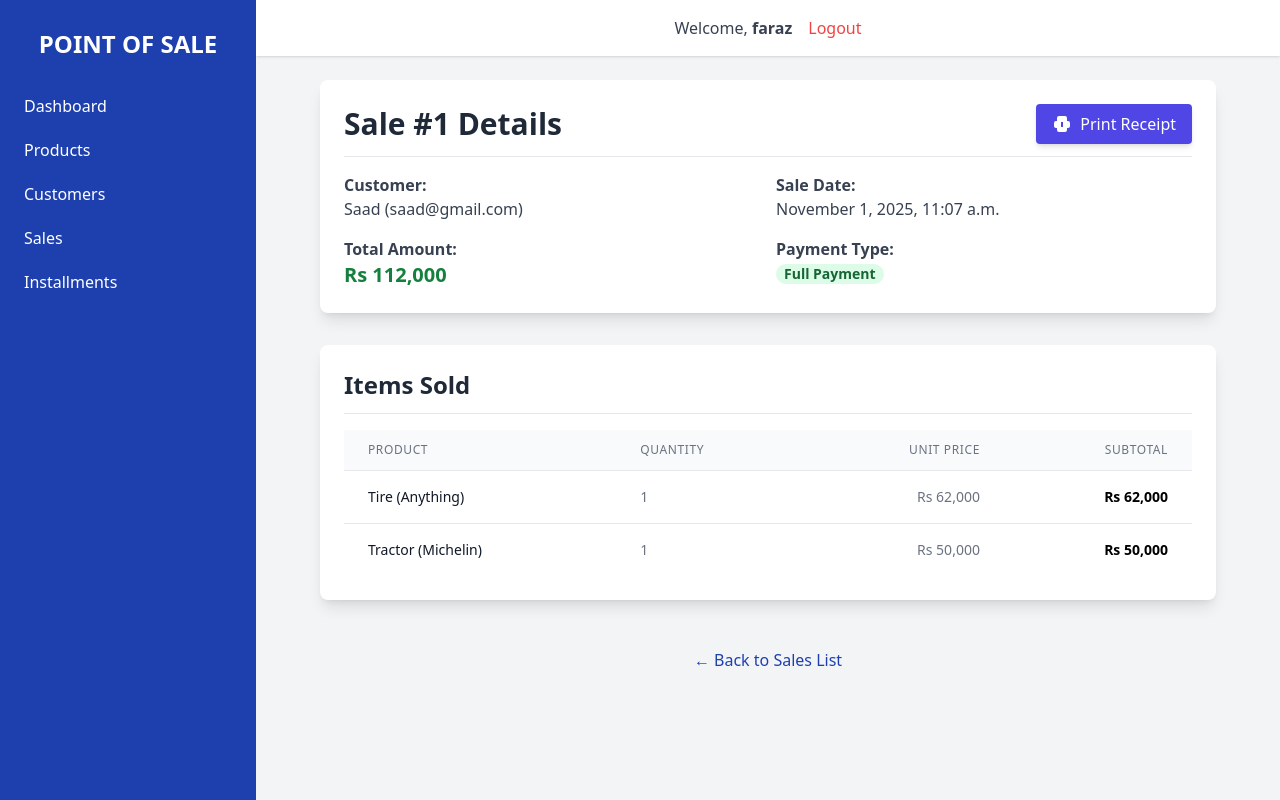
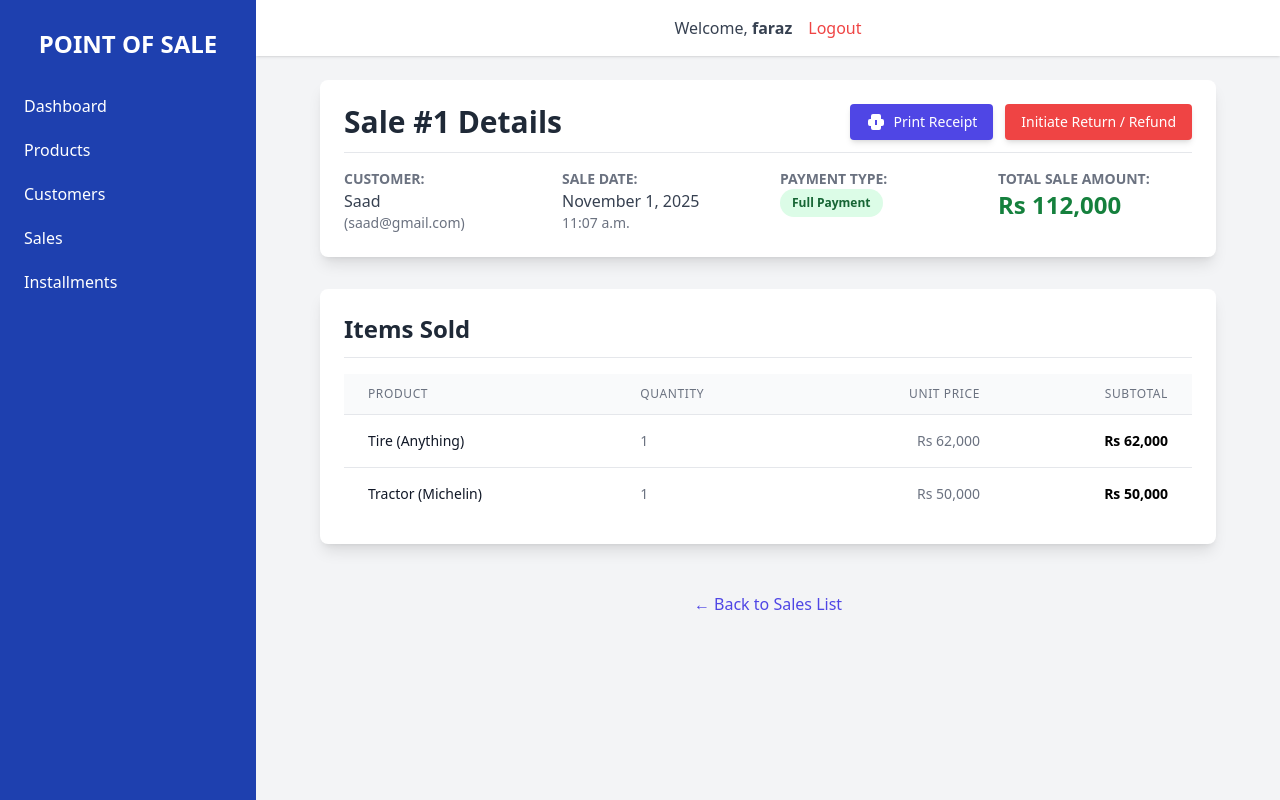
Before and after one commit to ahmadfaraz2/POS-prime-tyres, a Django app: page /sales/1/ in a window 1280 px wide. Run offline with Django 5.2, Linux system fonts and the light colour scheme; a user stored in the database is signed in; data comes from the database, SQL or seed files in the repository; both versions use the stored data as it was after the commit; some libraries are stand-ins or nearby versions.

Commit message:
working but don't like the idea or implementation

```diff
--- a/sales/templates/sales/sale_detail.html
+++ b/sales/templates/sales/sale_detail.html
@@ -1,46 +1,92 @@
 {% extends 'base.html' %}
 {% load humanize %}
-
+{% load form_tags %}
 {% block title %}Sale #{{ sale.id }}{% endblock %}
 
 {% block content %}
 <div class="max-w-4xl mx-auto space-y-8">
+
     <div class="bg-white p-6 rounded-lg shadow-lg">
-        <div class="flex justify-between items-center border-b pb-3 mb-4">
+        <div class="flex flex-col sm:flex-row sm:justify-between sm:items-center border-b pb-3 mb-4 space-y-3 sm:space-y-0">
             <h1 class="text-3xl font-bold text-gray-800">Sale #{{ sale.id }} Details</h1>
-    <a href="{% url 'sales:sale_receipt' sale.pk %}" target="_blank" class="bg-indigo-600 hover:bg-indigo-700 text-white font-medium py-2 px-4 rounded transition duration-150 shadow-md flex items-center space-x-2">
+
+            <div class="flex flex-col sm:flex-row space-y-2 sm:space-y-0 sm:space-x-3">
+
+                <a href="{% url 'sales:sale_receipt' sale.pk %}" target="_blank" class="bg-indigo-600 hover:bg-indigo-700 text-white font-medium py-2 px-4 rounded transition duration-150 shadow-md flex items-center justify-center space-x-2 text-sm">
                     <svg class="w-5 h-5" fill="currentColor" viewBox="0 0 20 20" xmlns="http://www.w3.org/2000/svg"><path fill-rule="evenodd" d="M5 4v3H4a2 2 0 00-2 2v3a2 2 0 002 2h1v2a2 2 0 002 2h6a2 2 0 002-2v-2h1a2 2 0 002-2V9a2 2 0 00-2-2h-1V4a2 2 0 00-2-2H7a2 2 0 00-2 2zm4 9V8h2v5h-2z" clip-rule="evenodd"></path></svg>
                     <span>Print Receipt</span>
                 </a>
+
+                <a href="{% url 'sales:return_create' sale.pk %}" class="bg-red-500 hover:bg-red-600 text-white font-medium py-2 px-4 rounded shadow-md flex items-center justify-center text-sm">
+                    Initiate Return / Refund
+                </a>
+            </div>
         </div>
 
-        <div class="grid grid-cols-1 md:grid-cols-2 gap-4 text-gray-700">
+        <div class="grid grid-cols-1 sm:grid-cols-2 md:grid-cols-4 gap-6 text-gray-700">
             <div>
-                <p class="font-semibold">Customer:</p>
-                <p>{{ sale.customer.name }} ({{ sale.customer.email }})</p>
+                <p class="font-semibold text-sm uppercase text-gray-500">Customer:</p>
+                <p class="font-medium">{{ sale.customer.name }}</p>
+                <p class="text-sm text-gray-500">({{ sale.customer.email }})</p>
             </div>
             <div>
-                <p class="font-semibold">Sale Date:</p>
-                <p>{{ sale.sale_date|date:"F j, Y, g:i a" }}</p>
+                <p class="font-semibold text-sm uppercase text-gray-500">Sale Date:</p>
+                <p class="font-medium">{{ sale.sale_date|date:"F j, Y" }}</p>
+                <p class="text-sm text-gray-500">{{ sale.sale_date|date:"g:i a" }}</p>
             </div>
             <div>
-                <p class="font-semibold">Total Amount:</p>
-                <p class="text-green-700 font-bold text-xl">Rs {{ sale.total_amount|floatformat:0|intcomma }}</p>
-            </div>
-            <div>
-                <p class="font-semibold">Payment Type:</p>
+                <p class="font-semibold text-sm uppercase text-gray-500">Payment Type:</p>
                 <p>
-                    <span class="px-2 inline-flex text-sm leading-5 font-semibold rounded-full
+                    <span class="px-3 py-1 inline-flex text-xs leading-5 font-semibold rounded-full
                         {% if sale.payment_type == 'FULL' %}bg-green-100 text-green-800{% else %}bg-orange-100 text-orange-800{% endif %}">
                         {{ sale.get_payment_type_display }}
                     </span>
                 </p>
             </div>
+            <div class="sm:col-span-2 md:col-span-1">
+                <p class="font-semibold text-sm uppercase text-gray-500">Total Sale Amount:</p>
+                <p class="text-green-700 font-bold text-2xl">Rs {{ sale.total_amount|floatformat:0|intcomma }}</p>
+            </div>
         </div>
     </div>
 
+    {% if sale.returns.all %}
+    <div class="bg-white p-6 rounded-lg shadow-lg border-2 border-red-200">
+        <h2 class="text-2xl font-semibold text-red-700 border-b pb-3 mb-4">Sale Returns</h2>
+
+        <p class="text-xl font-bold text-red-700 mb-6">
+            Total Refunded:
+            <span class="text-red-600">Rs {{ sale.returns.all|get_total_refunds|floatformat:0|intcomma }}</span>
+        </p>
+
+        <div class="space-y-6">
+            {% for return in sale.returns.all %}
+            <div class="border p-4 rounded bg-red-50">
+                <div class="flex justify-between items-center mb-2">
+                    <p class="font-semibold text-red-800">Return #{{ return.id }} on {{ return.return_date|date:"F j, Y" }}</p>
+                    <p class="font-bold text-lg text-red-600">Refund: Rs {{ return.total_refund_amount|floatformat:0|intcomma }}</p>
+                </div>
+
+                <p class="text-sm mb-3 text-gray-600">Reason: {{ return.get_reason_display }}</p>
+
+                <h4 class="font-medium text-gray-700 border-t pt-2">Items Returned:</h4>
+                <ul class="mt-1 text-sm space-y-1 pl-4">
+                    {% for item in return.items.all %}
+                    <li class="flex justify-between">
+                        <span>{{ item.quantity }} x {{ item.product.name }}</span>
+                        <span class="font-medium text-red-500">Rs {{ item.unit_price|floatformat:0|intcomma }}</span>
+                    </li>
+                    {% endfor %}
+                </ul>
+            </div>
+            {% endfor %}
+        </div>
+    </div>
+    {% endif %}
+
     <div class="bg-white p-6 rounded-lg shadow-lg">
         <h2 class="text-2xl font-semibold text-gray-800 border-b pb-3 mb-4">Items Sold</h2>
+        <div class="overflow-x-auto">
             <table class="min-w-full divide-y divide-gray-200">
                 <thead class="bg-gray-50">
                     <tr>
@@ -62,14 +108,15 @@
                 </tbody>
             </table>
         </div>
+    </div>
 
     {% if sale.is_installment %}
     {% with plan=sale.installment_plan %}
     <div class="bg-white p-6 rounded-lg shadow-lg border-2 border-orange-200">
-        <div class="flex justify-between items-center border-b pb-3 mb-4">
+        <div class="flex flex-col sm:flex-row justify-between items-start sm:items-center border-b pb-3 mb-4 space-y-2 sm:space-y-0">
             <h2 class="text-2xl font-semibold text-orange-700">Installment Plan</h2>
             {% if not plan.is_completed %}
-            <a href="{% url 'sales:installment_payment_create' plan.pk %}" class="bg-orange-600 hover:bg-orange-700 text-white font-medium py-2 px-4 rounded transition duration-150 shadow-md">
+            <a href="{% url 'sales:installment_payment_create' plan.pk %}" class="bg-orange-600 hover:bg-orange-700 text-white font-medium py-2 px-4 rounded transition duration-150 shadow-md text-sm">
                 Record Payment
             </a>
             {% endif %}
@@ -82,7 +129,7 @@
             {% for payment in plan.payments.all %}
             <li class="flex justify-between items-center text-sm p-2 border rounded-md">
                 <span class="text-gray-700">{{ payment.payment_date|date:"Y-m-d" }}</span>
-                <span class="font-medium text-green-600">${{ payment.amount_paid|floatformat:2 }}</span>
+                <span class="font-medium text-green-600">Rs {{ payment.amount_paid|floatformat:0|intcomma }}</span>
             </li>
             {% empty %}
             <li class="text-sm text-gray-500">No payments recorded yet.</li>
@@ -93,7 +140,7 @@
     {% endif %}
 
     <div class="text-center pt-4">
-        <a href="{% url 'sales:sale_list' %}" class="text-primary-blue hover:text-blue-800">← Back to Sales List</a>
+        <a href="{% url 'sales:sale_list' %}" class="text-indigo-600 hover:text-indigo-800 font-medium">← Back to Sales List</a>
     </div>
 </div>
 {% endblock content %}
--- a/sales/urls.py
+++ b/sales/urls.py
@@ -9,6 +9,7 @@ urlpatterns = [
     path('create/', views.SaleCreateView.as_view(), name='sale_create'),
     path('<int:pk>/', views.SaleDetailView.as_view(), name='sale_detail'),
     path('<int:pk>/receipt/', views.sale_receipt_view, name='sale_receipt'),
+    path('<int:sale_pk>/return/create/', views.return_create_view, name='return_create'),
     # Installment and Payment Flow
     path('installments/', views.InstallmentListView.as_view(), name='installment_list'),
     # Route to pay against a specific InstallmentPlan (uses its PK)
--- a/sales/views.py
+++ b/sales/views.py
@@ -10,10 +10,11 @@ from django.contrib import messages
 
 from django.utils import timezone
 from datetime import timedelta
+from decimal import Decimal
 
 # We assume these models and forms are defined and imported correctly
-from .models import Sale, SaleItem, InstallmentPlan, InstallmentPayment
-from .forms import SaleForm, SaleItemForm, InstallmentPlanForm, InstallmentPaymentForm
+from .models import Sale, SaleItem, InstallmentPlan, InstallmentPayment, Return, ReturnItem
+from .forms import SaleForm, SaleItemForm, InstallmentPlanForm, InstallmentPaymentForm, ReturnCreateForm
 from products.models import Product # Crucial for stock management
 
 # Define the SaleItem Formset (to add multiple products to one sale)
@@ -175,3 +176,147 @@ def sale_receipt_view(request, pk):
     }
     # Renders the new, simple receipt template
     return render(request, 'sales/sale_receipt.html', context)
+
+
+@transaction.atomic
+def process_return(request, sale_pk):
+    # This is simplified. In a real app, you'd handle form submission here.
+
+    # 1. Fetch the original sale and form data (e.g., which items and how many)
+    sale = get_object_or_404(Sale, pk=sale_pk)
+
+    # 2. Create the main Return object
+    new_return = Return.objects.create(
+        sale=sale,
+        reason='DEFECTIVE', # Replace with form data
+    )
+
+    # Mock data for demonstration: return 1 unit of the first item
+    first_sale_item = sale.items.first()
+
+    if first_sale_item:
+        # 3. Create the ReturnItem
+        return_item = ReturnItem.objects.create(
+            return_obj=new_return,
+            product=first_sale_item.product,
+            quantity=1, # Replace with form data
+            unit_price=first_sale_item.unit_price
+        )
+
+        # 4. CRITICAL STEP: INCREMENT INVENTORY STOCK
+        product = return_item.product
+
+        # Use F-expression for safe, concurrent update
+        from django.db.models import F
+        product.stock_quantity = F('stock_quantity') + return_item.quantity
+        product.save(update_fields=['stock_quantity'])
+
+    # 5. Update the total refund amount (done automatically by ReturnItem save)
+
+    # return redirect('sales:return_detail', pk=new_return.pk)
+    return redirect('sales:sale_detail', pk=sale.pk)
+
+
+
+@login_required
+@transaction.atomic
+def return_create_view(request, sale_pk):
+    """
+    Handles the creation of a Return and atomically updates inventory stock.
+    Includes logic to refresh the Product instance after the database update.
+    """
+    # Fetch the sale with related items and products for efficiency
+    sale = get_object_or_404(Sale.objects.prefetch_related('items__product'), pk=sale_pk)
+
+    # ------------------------------------------------------------------
+    # 1. CALCULATE AVAILABLE QUANTITIES (FOR TEMPLATE)
+    # Get total quantity already returned for each product in this sale
+    returned_quantities = (
+        ReturnItem.objects
+        .filter(return_obj__sale=sale)
+        .values('product')
+        .annotate(total_returned=Sum('quantity'))
+    )
+    returned_qty_map = {item['product']: item['total_returned'] for item in returned_quantities}
+
+    return_items_data = []
+    for item in sale.items.all():
+        already_returned = returned_qty_map.get(item.product.pk, 0)
+        available_to_return = item.quantity - already_returned
+
+        return_items_data.append({
+            'product_name': item.product.name,
+            'max_quantity': item.quantity,
+            'available_to_return': available_to_return, # Use this in template
+            'unit_price': item.unit_price,
+            'sale_item_id': item.id,
+            'product_pk': item.product.pk,
+        })
+    # ------------------------------------------------------------------
+
+    form = ReturnCreateForm(request.POST or None)
+
+    if request.method == 'POST' and form.is_valid():
+
+        new_return = form.save(commit=False)
+        new_return.sale = sale
+        new_return.save()
+
+        total_refund = Decimal('0.00')
+        successful_return_items = []
+
+        # 2. Process all submitted return item quantities
+        for item_data in sale.items.all():
+            quantity_key = f'quantity_returned_{item_data.id}'
+
+            try:
+                quantity_returned = int(request.POST.get(quantity_key, 0))
+            except ValueError:
+                quantity_returned = 0
+
+            already_returned = returned_qty_map.get(item_data.product.pk, 0)
+            available_to_return = item_data.quantity - already_returned
+
+            # Validation: Must be a positive quantity and not exceed remaining available quantity
+            if quantity_returned > 0 and quantity_returned <= available_to_return:
+
+                # 3. Create the ReturnItem object
+                ReturnItem.objects.create(
+                    return_obj=new_return,
+                    product=item_data.product,
+                    quantity=quantity_returned,
+                    unit_price=item_data.unit_price,
+                )
+
+                # 4. CRITICAL FIX: INCREMENT INVENTORY STOCK ATOMICALLY
+                # Use the imported Product model directly for the QuerySet update
+                Product.objects.filter(pk=item_data.product.pk).update(
+                    stock_quantity=F('stock_quantity') + quantity_returned
+                )
+
+                # 5. FIX: REFRESH THE PRODUCT INSTANCE TO SEE NEW STOCK VALUE
+                # This ensures the stock is updated if you access it later in the view
+                item_data.product.refresh_from_db()
+
+                total_refund += (item_data.unit_price * Decimal(quantity_returned))
+                successful_return_items.append(item_data)
+
+        # Final checks and save for Return object
+        if total_refund > 0:
+            new_return.total_refund_amount = total_refund
+            new_return.save(update_fields=['total_refund_amount'])
+
+            # SUCCESS: Redirect to the detail page
+            return redirect('sales:sale_detail', pk=sale.pk)
+
+        else:
+            # Clean up the empty Return record if no items were validly returned
+            new_return.delete()
+            form.add_error(None, "No items were selected for return or quantities exceeded the available amount.")
+
+    context = {
+        'form': form,
+        'sale': sale,
+        'return_items_data': return_items_data,
+    }
+    return render(request, 'sales/return_create.html', context)
```
Also changed, not shown: accounts/templatetags/form_tags.py (+18 -0 lines), sales/forms.py (+14 -1 lines), sales/models.py (+52 -2 lines), db.sqlite3. Lines whose indentation alone changed are shown as unchanged.
